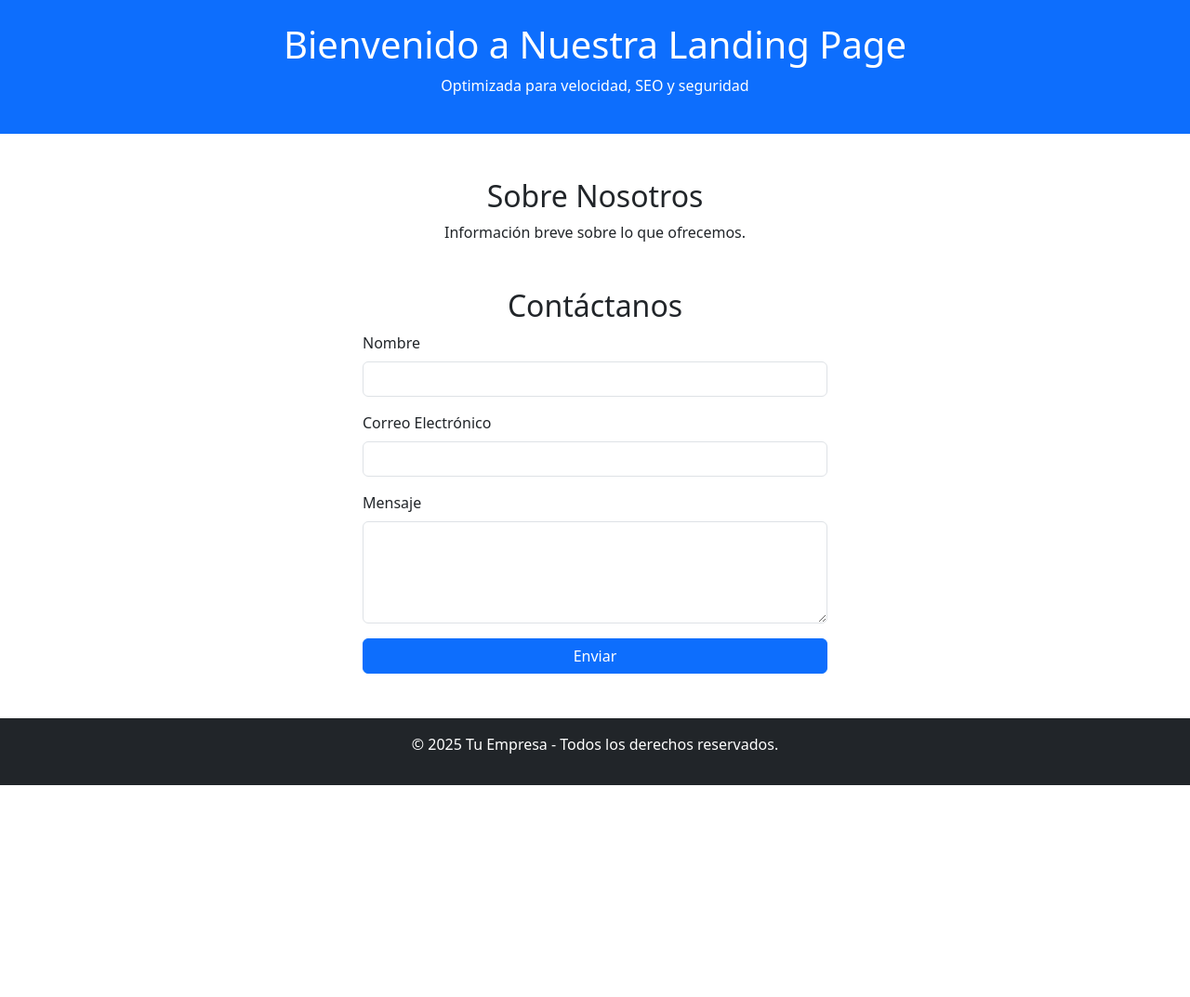
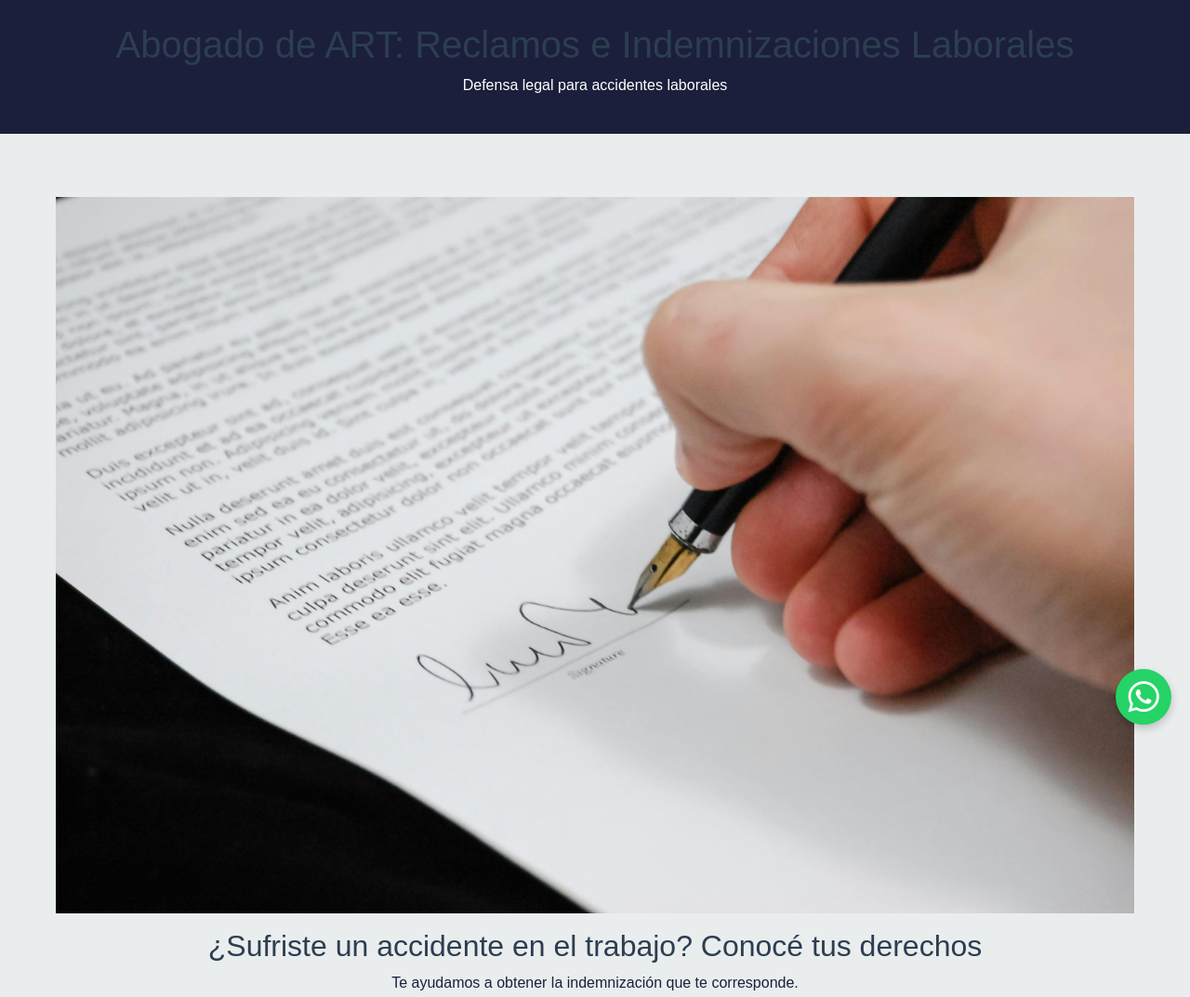
Before and after one commit to Fliberatore88/abogadodeart, a plain HTML site: page index.html in a window 1280 px wide. Shown: the top 1073 px of the page at 93% size. Before the commit the page ends 845 px from the top, so only its background shows below. Drawn offline with nearby package versions, Linux system fonts and the light colour scheme.

Commit message:
Added images and better structure to the page

```diff
--- a/index.html
+++ b/index.html
@@ -3,27 +3,55 @@
 <head>
     <meta charset="UTF-8">
     <meta name="viewport" content="width=device-width, initial-scale=1.0">
-    <meta name="description" content="Landing page optimizada para SEO y rendimiento">
-    <meta name="keywords" content="landing page, SEO, responsive, rápido">
-    <meta name="author" content="Tu Nombre">
-    <meta property="og:title" content="Landing Page">
-    <meta property="og:description" content="Landing page optimizada para SEO y rendimiento">
-    <meta property="og:image" content="URL_DE_TU_IMAGEN">
-    <meta property="og:url" content="URL_DE_TU_SITIO">
-    <title>Landing Page</title>
+
+    <title>Abogado de ART | Juicios Laborales e Indemnizaciones</title>
+
+    <meta name="description" content="¿Sufriste un accidente laboral? Reclama tu indemnización con abogados expertos en ART. Defensa legal en juicios laborales para trabajadores.">
+    <meta name="keywords" content="Abogado de ART, indemnización, juicios laborales, accidentes laborales, ART, reclamos laborales, derechos del trabajador">
+    <meta name="author" content="Abogado de ART">
+    <meta property="og:title" content="Abogado de ART | Reclamos e Indemnizaciones">
+    <meta property="og:description" content="Defiende tus derechos con especialistas en ART. Reclama tu indemnización por accidente laboral.">
+    <meta property="og:image" content="images/abogado-art.jpg">
+    <meta property="og:url" content="https://abogadodeart.com.ar">
+    <link rel="canonical" href="https://abogadodeart.com.ar">
+
     <link rel="stylesheet" href="https://cdn.jsdelivr.net/npm/bootstrap@5.3.0/dist/css/bootstrap.min.css">
     <link rel="stylesheet" href="styles.css">
+    <link href="https://cdnjs.cloudflare.com/ajax/libs/font-awesome/5.15.3/css/all.min.css" rel="stylesheet">
+
 </head>
 <body>
-    <header class="bg-primary text-white text-center py-4">
-        <h1>Bienvenido a Nuestra Landing Page</h1>
-        <p>Optimizada para velocidad, SEO y seguridad</p>
+    <header class="header-bg text-white text-center py-4">
+        <h1>Abogado de ART: Reclamos e Indemnizaciones Laborales</h1>
+        <p>Defensa legal para accidentes laborales</p>
     </header>
 
     <main class="container my-5">
+        <a href="https://wa.me/541141661995" target="_blank" class="whatsapp-icon">
+            <i class="fab fa-whatsapp"></i>
+        </a>
         <section class="text-center">
-            <h2>Sobre Nosotros</h2>
-            <p>Información breve sobre lo que ofrecemos.</p>
+            <img src="images/firma-abogado-art.jpg" alt="Firma de abogado ART" class="img-fluid mb-3">
+            <h2>¿Sufriste un accidente en el trabajo? Conocé tus derechos</h2>
+            <p>Te ayudamos a obtener la indemnización que te corresponde.</p>
+        </section>
+
+        <section class="row mt-5">
+            <article class="col-md-4">
+                <img src="images/juicios-laborales-indemnizaciones.jpg" alt="Juicios laborales e indemnizaciones" class="img-fluid mb-2">
+                <h3>Indemnizaciones por accidentes laborales: ¿Cómo reclamar?</h3>
+                <p>Te brindamos una consulta gratuita para evaluar tu caso.</p>
+            </article>
+            <article class="col-md-4">
+                <img src="images/justicia-abogada-art.jpg" alt="Justicia y abogada ART" class="img-fluid mb-2">
+                <h3>Juicios contra ART: Defensa legal para trabajadores</h3>
+                <p>Nos encargamos de todo el proceso para que obtengas tu indemnización.</p>
+            </article>
+            <article class="col-md-4">
+                <img src="images/justicia-abogada-art-derecho.jpg" alt="Justicia y derecho en ART" class="img-fluid mb-2">
+                <h3>Resultados Comprobados</h3>
+                <p>Hemos conseguido compensaciones justas para cientos de trabajadores.</p>
+            </article>
         </section>
 
         <section id="contacto" class="mt-5">
@@ -47,31 +75,11 @@
         </section>
     </main>
 
-    <footer class="bg-dark text-white text-center py-3">
-        <p>&copy; 2025 Tu Empresa - Todos los derechos reservados.</p>
+    <footer class="footer-bg text-white text-center py-3">
+        <img src="images/libros-derecho-art.jpg" alt="Libros de derecho ART" class="img-fluid mb-2">
+        <p>&copy; 2025 Abogado de ART - Todos los derechos reservados.</p>
     </footer>
 
-    <script>
-        document.getElementById("contactForm").addEventListener("submit", function(event) {
-            event.preventDefault();
-
-            let name = document.getElementById("name").value.trim();
-            let email = document.getElementById("email").value.trim();
-            let message = document.getElementById("message").value.trim();
-            let responseMessage = document.getElementById("formResponse");
-
-            if (name === "" || email === "" || message === "") {
-                responseMessage.textContent = "Por favor, completa todos los campos.";
-                responseMessage.classList.add("text-danger");
-                return;
-            }
-
-            responseMessage.textContent = "Mensaje enviado con éxito.";
-            responseMessage.classList.remove("text-danger");
-            responseMessage.classList.add("text-success");
-
-            document.getElementById("contactForm").reset();
-        });
-    </script>
+    <script src="script.js"></script>
 </body>
 </html>
--- /dev/null
+++ b/script.js
@@ -0,0 +1,23 @@
+document.addEventListener("DOMContentLoaded", function () {
+    document.getElementById("contactForm").addEventListener("submit", function (event) {
+        event.preventDefault();
+
+        let name = document.getElementById("name").value.trim();
+        let email = document.getElementById("email").value.trim();
+        let message = document.getElementById("message").value.trim();
+        let responseMessage = document.getElementById("formResponse");
+
+        if (name === "" || email === "" || message === "") {
+            responseMessage.textContent = "Por favor, completa todos los campos.";
+            responseMessage.classList.add("text-danger");
+            responseMessage.classList.remove("text-success");
+            return;
+        }
+
+        responseMessage.textContent = "Mensaje enviado con éxito.";
+        responseMessage.classList.remove("text-danger");
+        responseMessage.classList.add("text-success");
+
+        document.getElementById("contactForm").reset();
+    });
+});
--- /dev/null
+++ b/styles.css
@@ -0,0 +1,83 @@
+/* styles.css */
+
+body {
+    font-family: Arial, sans-serif;
+    background-color: #EAEDED;
+    color: #1B1F3B;
+    margin: 0;
+    padding: 0;
+}
+
+header {
+    background-color: #1B1F3B;
+    color: white;
+    text-align: center;
+    padding: 20px 0;
+}
+
+h1, h2, h3 {
+    color: #2C3E50;
+}
+
+.whatsapp-icon {
+    position: fixed;
+    bottom: 20px;
+    right: 20px;
+    background-color: #25D366;
+    width: 60px;
+    height: 60px;
+    display: flex;
+    align-items: center;
+    justify-content: center;
+    border-radius: 50%;
+    color: white;
+    font-size: 38px;
+    box-shadow: 0 4px 10px rgba(0, 0, 0, 0.2);
+    transition: transform 0.3s ease;
+    text-decoration: none;
+    z-index: 1000;
+    animation: bounce 1s infinite alternate;
+
+}
+
+
+/* Definir la animación de "salto" */
+@keyframes bounce {
+    0% {
+        transform: translateY(0);
+    }
+    50% {
+        transform: translateY(-10px);
+    }
+    100% {
+        transform: translateY(0);
+    }
+}
+.container {
+    max-width: 1200px;
+    margin: auto;
+    padding: 20px;
+}
+
+article {
+    background-color: #BDC3C7;
+    padding: 15px;
+    border-radius: 5px;
+    margin-bottom: 20px;
+}
+
+.btn-primary {
+    background-color: #1B1F3B;
+    border: none;
+}
+
+.btn-primary:hover {
+    background-color: #2C3E50;
+}
+
+footer {
+    background-color: #1B1F3B;
+    color: white;
+    text-align: center;
+    padding: 10px 0;
+}
```
Also changed, not shown: images/firma-abogado-art.jpg (added), images/trabajador-art-indemnizaciones.jpg (added), images/trabajador-indemnizacion-accidentes.jpg (added), 4 other files.
